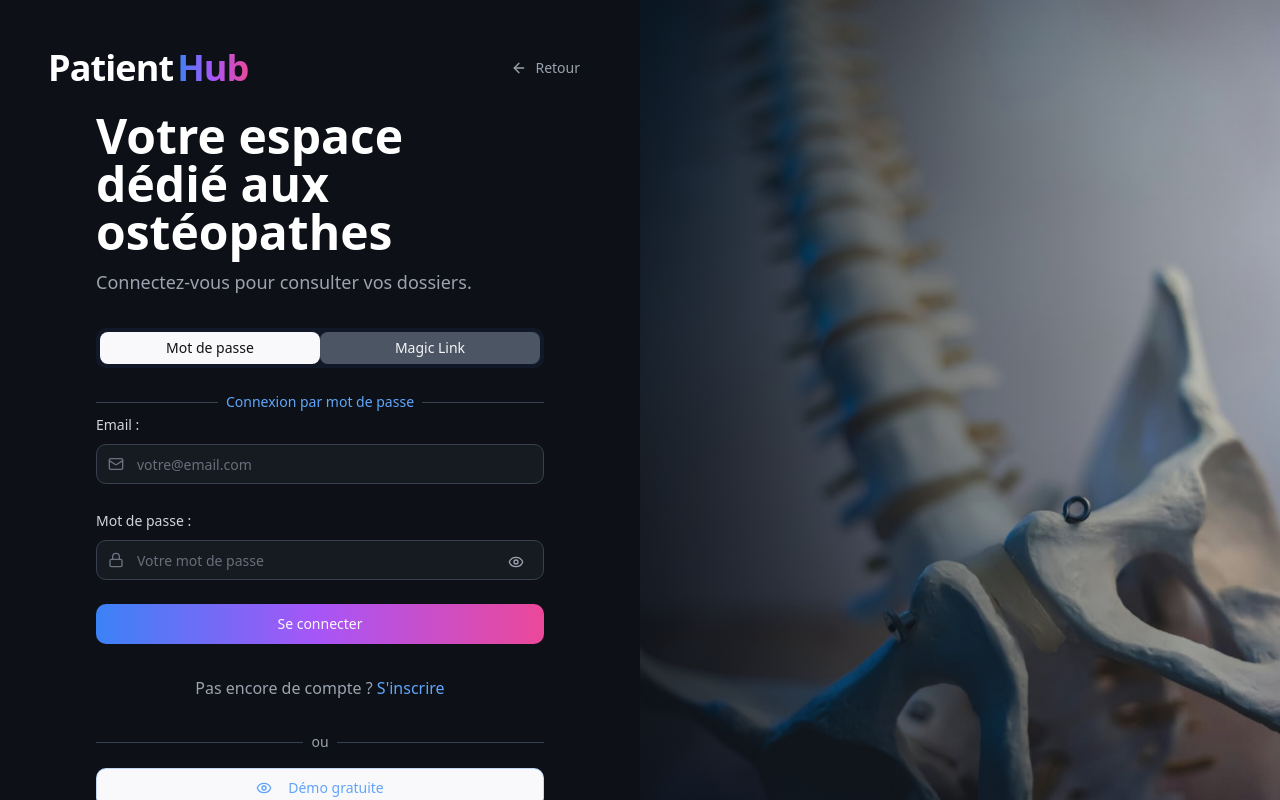
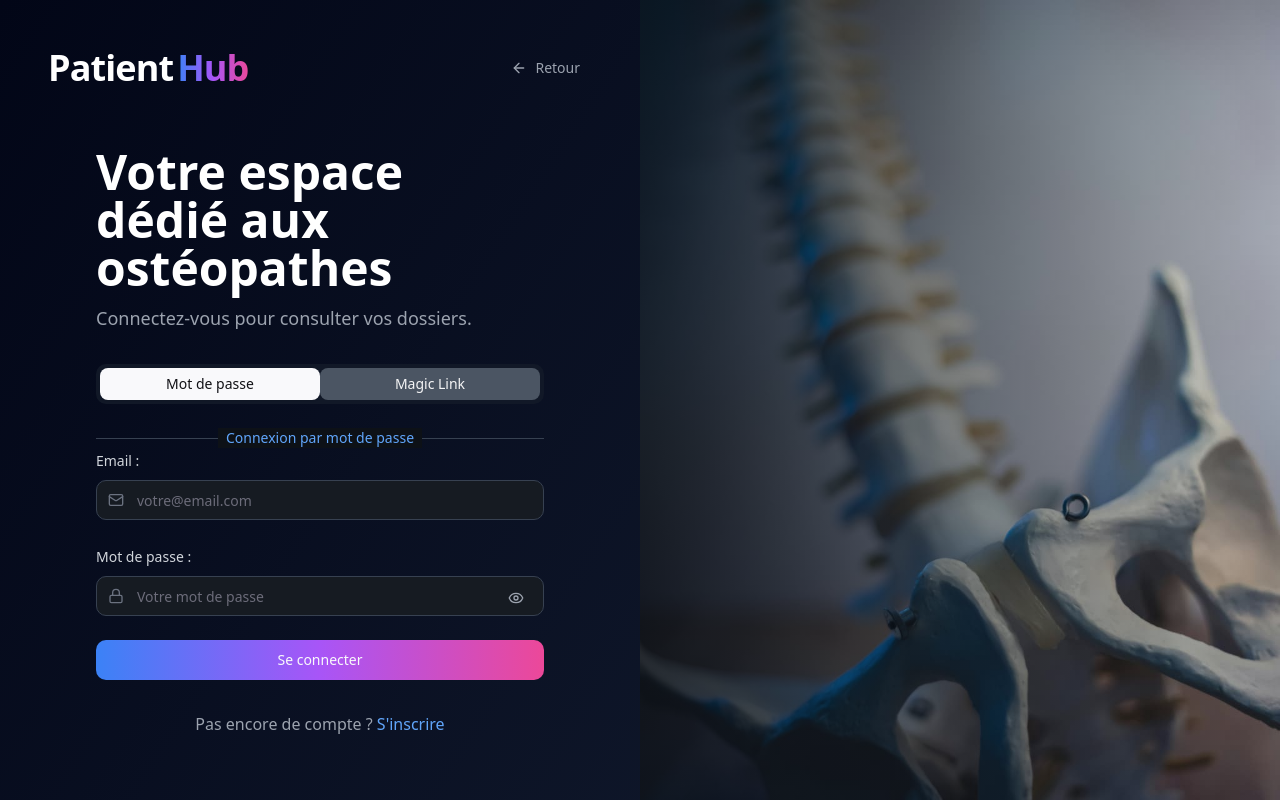
Before and after one commit to FloAFDEV/osteopraxis-app, a React (Vite) app: page /login in a window 1280 px wide. Shown: the top 800 px of the page. Built offline with nearby package versions, Linux system fonts and the light colour scheme; no server answers; the database is empty.

Commit message:
Code edited in Lovable Code Editor
Edited UI in Lovable

```diff
--- a/src/pages/LoginPage.tsx
+++ b/src/pages/LoginPage.tsx
@@ -11,13 +11,12 @@ import { Input } from "@/components/ui/input";
 import { Tabs, TabsContent, TabsList, TabsTrigger } from "@/components/ui/tabs";
 import { useAuth } from "@/contexts/AuthContext";
 import { zodResolver } from "@hookform/resolvers/zod";
-import { Eye, EyeOff, Lock, Mail, ArrowLeft } from "lucide-react";
+import { ArrowLeft, Eye, EyeOff, Lock, Mail } from "lucide-react";
 import { useState } from "react";
 import { useForm } from "react-hook-form";
 import { Link, useNavigate } from "react-router-dom";
 import { toast } from "sonner";
 import { z } from "zod";
-import { DemoLoginButton } from "@/components/demo/DemoLoginButton";
 
 const loginSchema = z.object({
 	email: z.string().email("Email invalide"),
@@ -83,7 +82,7 @@ const LoginPage = () => {
 	return (
 		<div className="min-h-screen flex">
 			{/* Left section - Login form */}
-			<div className="w-full lg:w-1/2 flex flex-col justify-between p-8 md:p-12 bg-[#0d1117]">
+			<div className="w-full lg:w-1/2 flex flex-col justify-between p-8 md:p-12 bg-gradient-to-br from-slate-950 to-slate-900">
 				<div className="mb-6 flex items-center justify-between">
 					<h1 className="text-4xl font-extrabold tracking-tight">
 						<span className="text-white">Patient</span>
@@ -335,27 +334,9 @@ const LoginPage = () => {
 							</p>
 						</div>
 
-					{/* Bouton de démonstration */}
-					<div className="text-center">
-						<div className="relative">
-							<div className="absolute inset-0 flex items-center">
-								<div className="w-full border-t border-gray-700"></div>
-							</div>
-							<div className="relative flex justify-center text-sm">
-								<span className="px-2 bg-[#0d1117] text-gray-400">ou</span>
-							</div>
-						</div>
-
-						<div className="mt-4">
-							<DemoLoginButton
-								variant="outline"
-								className="w-full border-blue-500/30 text-blue-400 hover:bg-blue-500/10"
-								showIcon={true}
-							/>
-						</div>
+						<div className="text-center text-sm text-gray-400 mt-6"></div>
 					</div>
 				</div>
-			</div>
 
 				<div className="mt-8 text-center text-sm text-gray-500">
 					<p>
```
